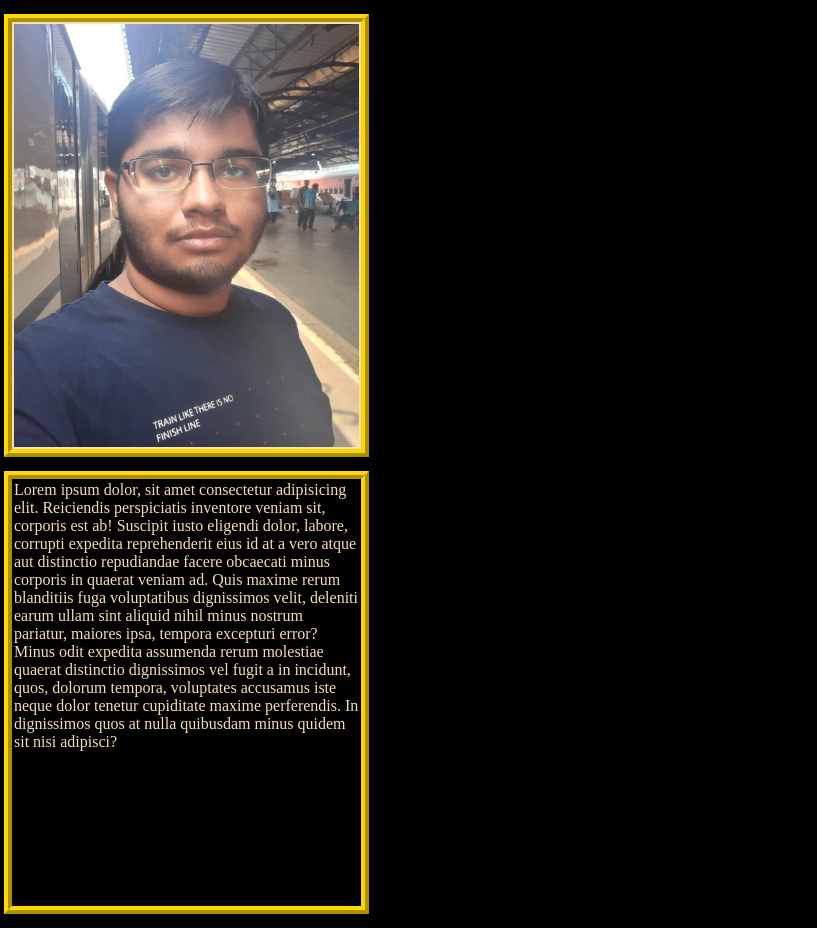
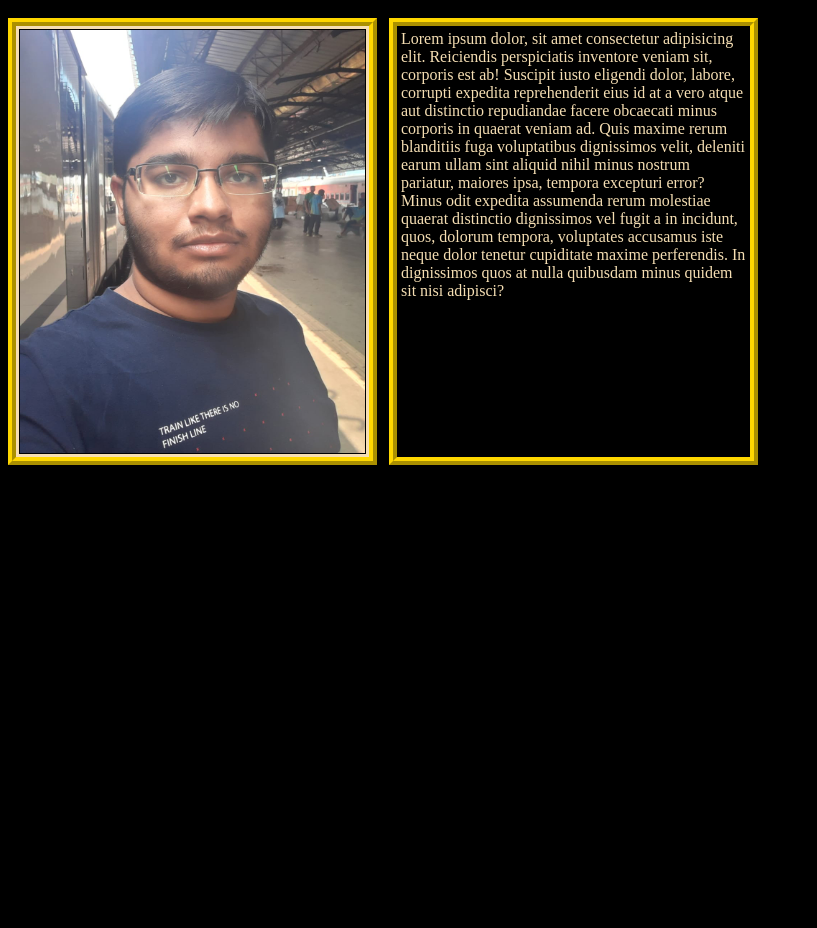
Before and after one commit to RitamSanyal/webdevstrt, a web app: file HTML/09_boxmodel.html in a window 1280 px wide. Shown: the whole page, without its empty margins (0-817 px from the left). After the commit the page ends 465 px from the top, so only its background shows below. Run offline with its HTML, style and script files only (its server is not run), Linux system fonts and the light colour scheme.

Commit message:
modified

```diff
--- a/CSS/05_09.css
+++ b/CSS/05_09.css
@@ -4,8 +4,10 @@
     background: wheat;
     color: white;
     margin: 14px 4px;
-    padding: 2px;
+    padding: 2px 6px 6px 2px;
     border: 8px ridge gold;
+    display: inline-block;
+    vertical-align: top;
 }
 
 .content2 {
@@ -14,12 +16,14 @@
     background: black;
     color: wheat;
     margin: 14px 4px;
-    padding: 2px;
+    padding: 4px;
     border: 8px ridge gold;
+    display: inline-block;
+    vertical-align: top;
 }
 
 * {
-    margin: 0;
-    padding: 0;
+    margin: 1px;
+    padding: 1px;
     background: black;
 }
```
